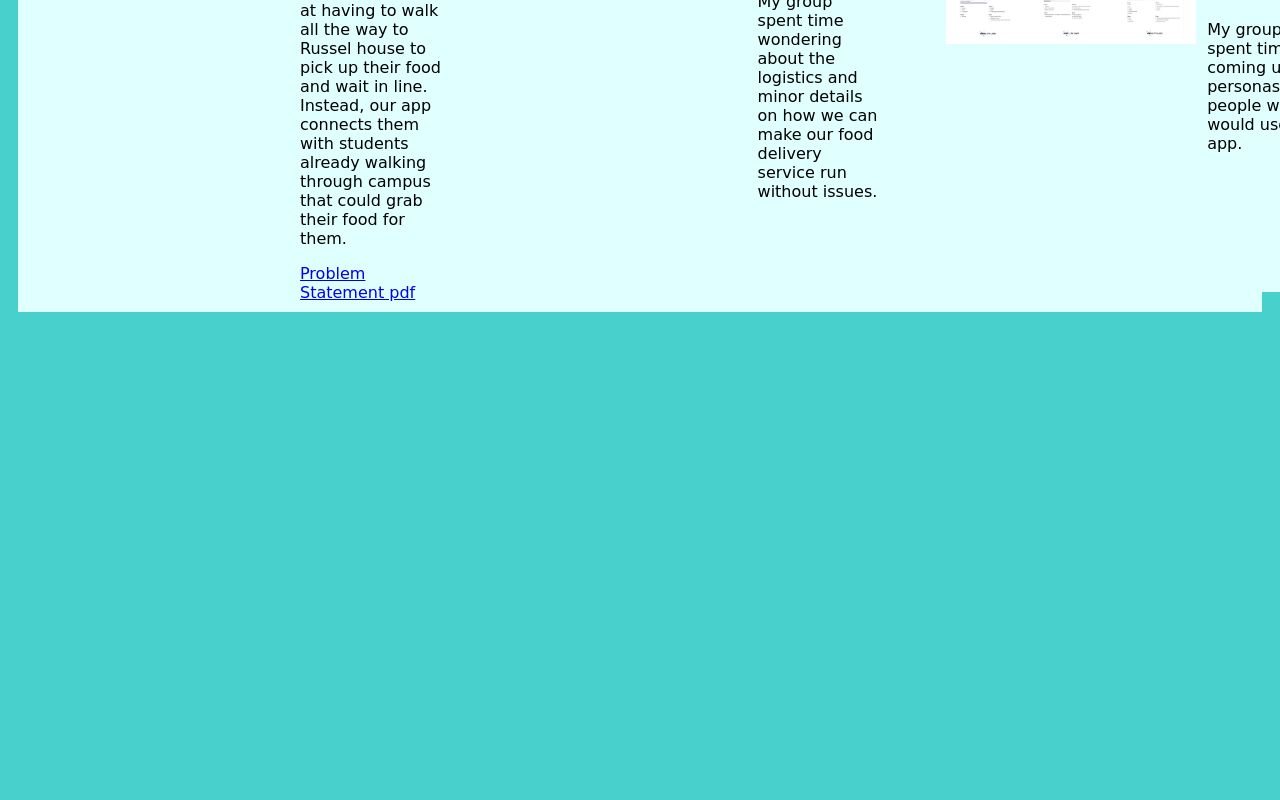
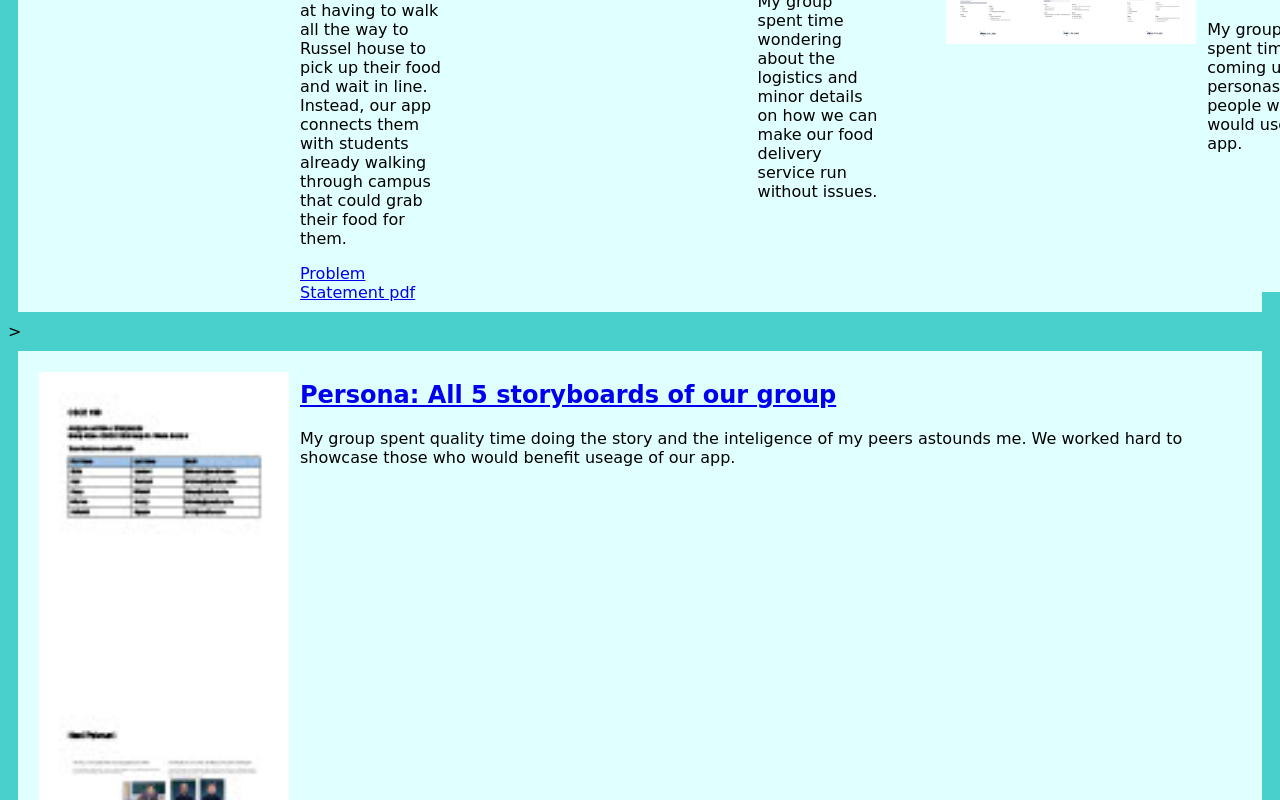
Before and after one commit to Masterplayer1000/Masterplayer1000.github.io, a plain HTML site: page index.html in a window 1280 px wide. Shown: the part 300-1100 px from the top of the page. Before the commit the page ends 800 px from the top, so only its background shows below. Drawn offline with Linux system fonts and the light colour scheme.

Commit message:
Add files via upload

```diff
--- a/index.html
+++ b/index.html
@@ -35,5 +35,15 @@
                     </p>
                 </section>
             </section>
+        </section> <!--Story Board assignment-->>
+        <section class="assignment">
+            <a href="Files\CSCE 190 - Storyboards - Google Docs.pdf"><img src="CSCE 190 - Storyboards - Google Docs (1)1024_1.jpg"></a>
+            <section class="ass-details">
+                <a href="Files\CSCE 190 - Storyboards - Google Docs.pdf"><h2>Persona: All 5 storyboards of our group  </h2></a>
+                <p>
+                   My group spent quality time doing the story and the inteligence of my peers astounds me. We worked hard to showcase those who would benefit useage of our app.
+                </p>
+            </section>
+        </section>
         </body>
 </html>
```
